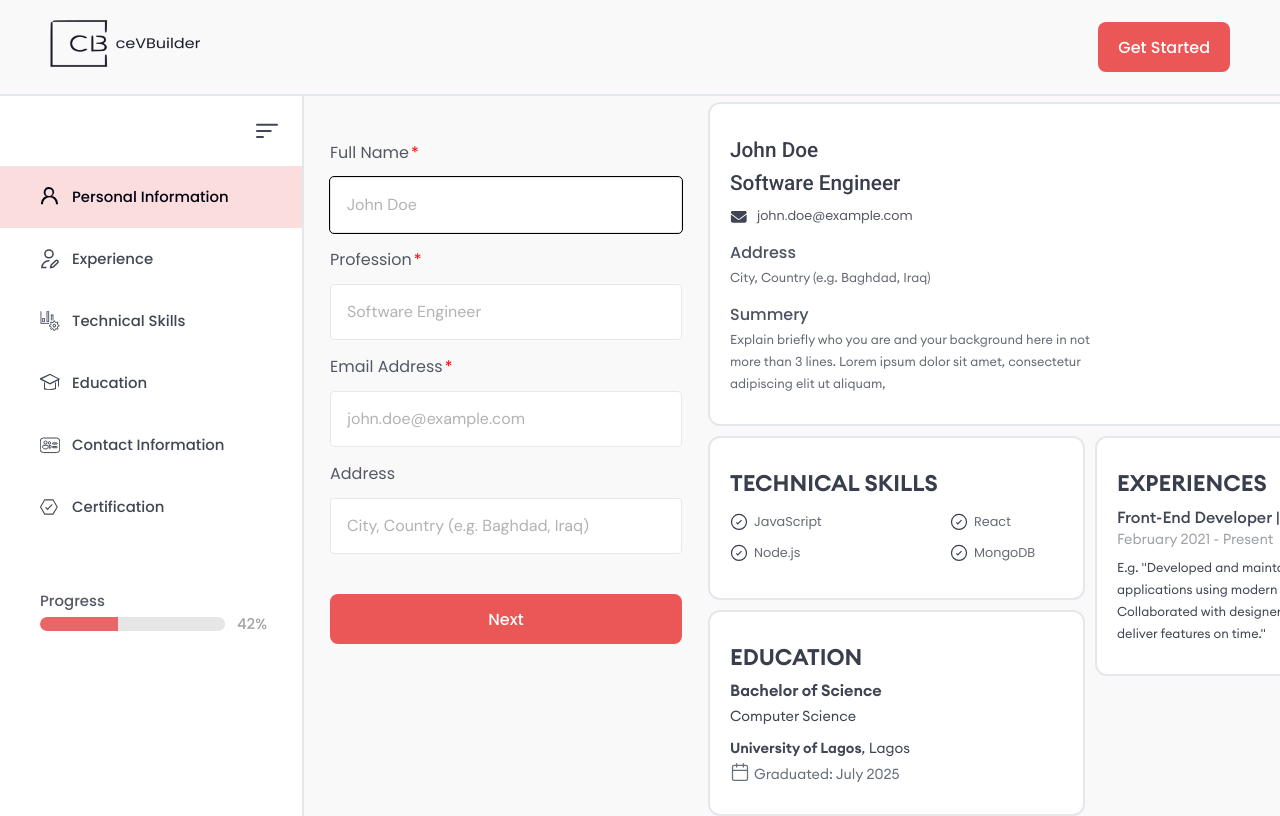
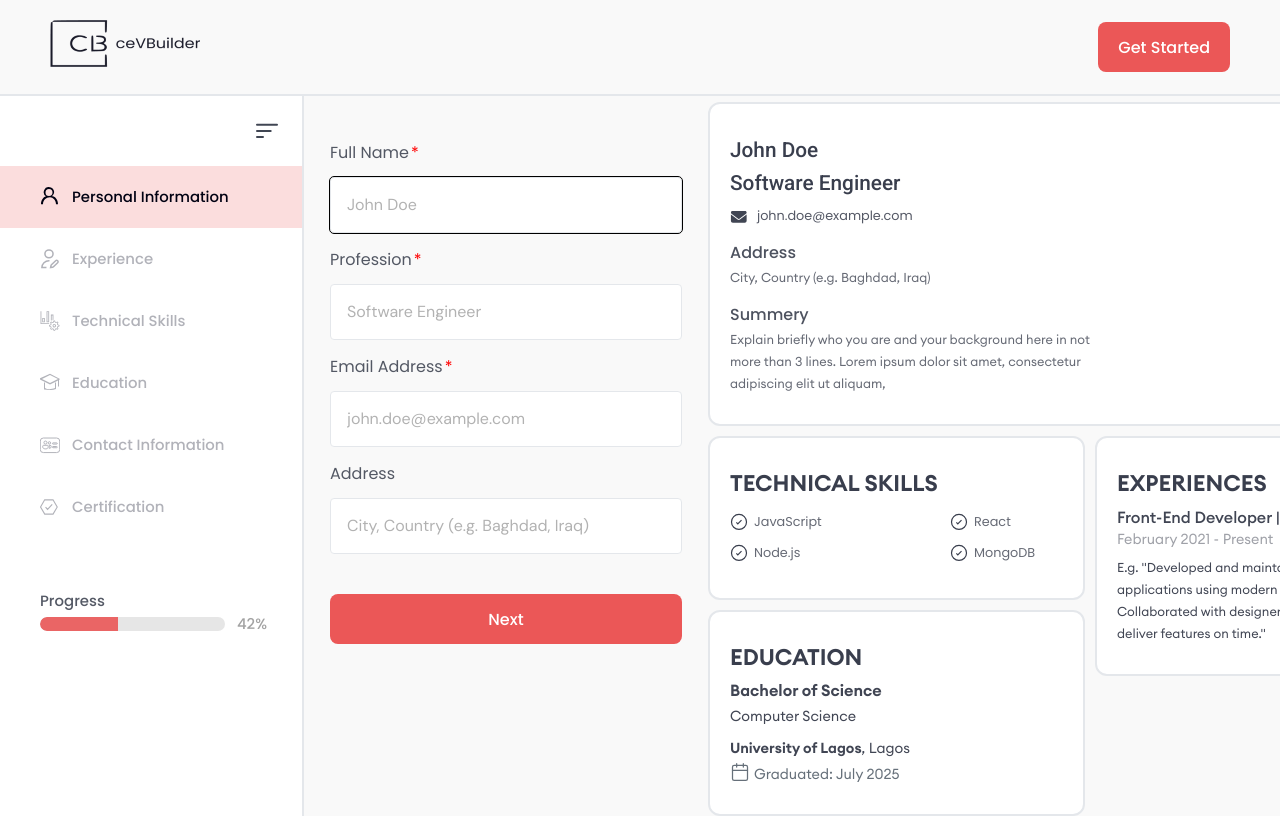
Before and after one commit to Moamal-2000/resume-builder, a Next.js app: page /builder in a window 1280 px wide. Shown: the top 816 px of the page. Built offline with nearby package versions, Linux system fonts and the light colour scheme.

Commit message:
update(debugging): disable STOP_BUILDER_PROTECTION

```diff
--- a/src/data/constants.js
+++ b/src/data/constants.js
@@ -4,4 +4,4 @@ export const SKILLS_MAX_COUNT = 14;
 export const DESCRIPTION_PLACEHOLDER = `E.g. "Developed and maintained client-facing web applications using modern JavaScript frameworks. Collaborated with designers and back-end teams to deliver features on time."`;
 
 // Debugging
-export const STOP_BUILDER_PROTECTION = true;
+export const STOP_BUILDER_PROTECTION = false;
```
